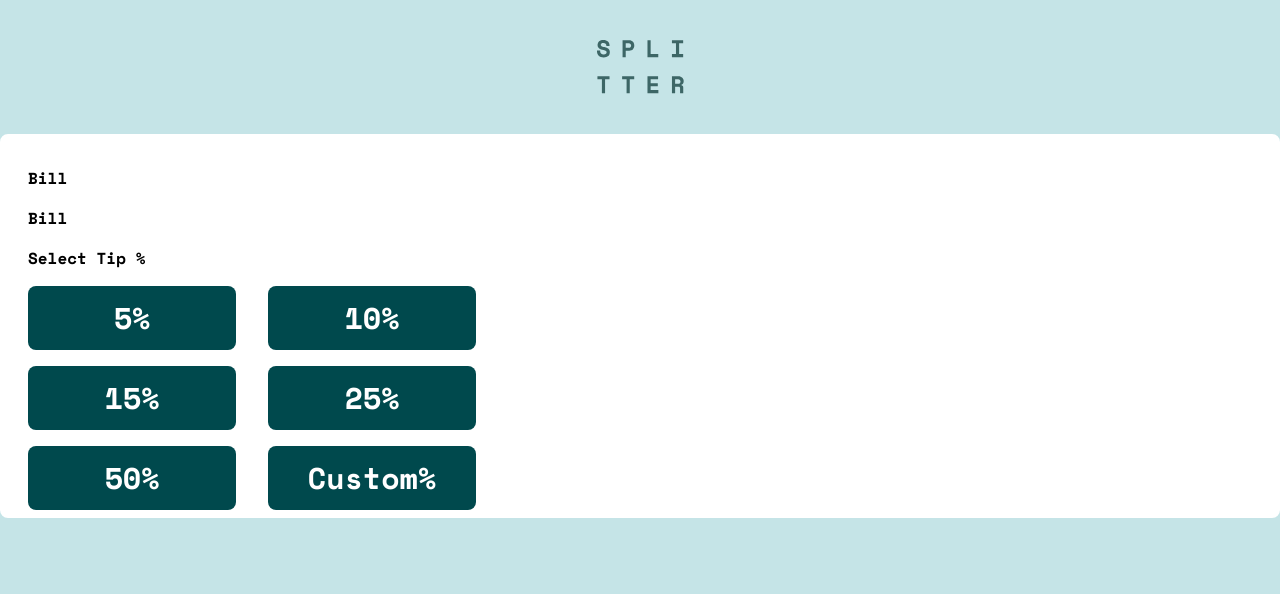
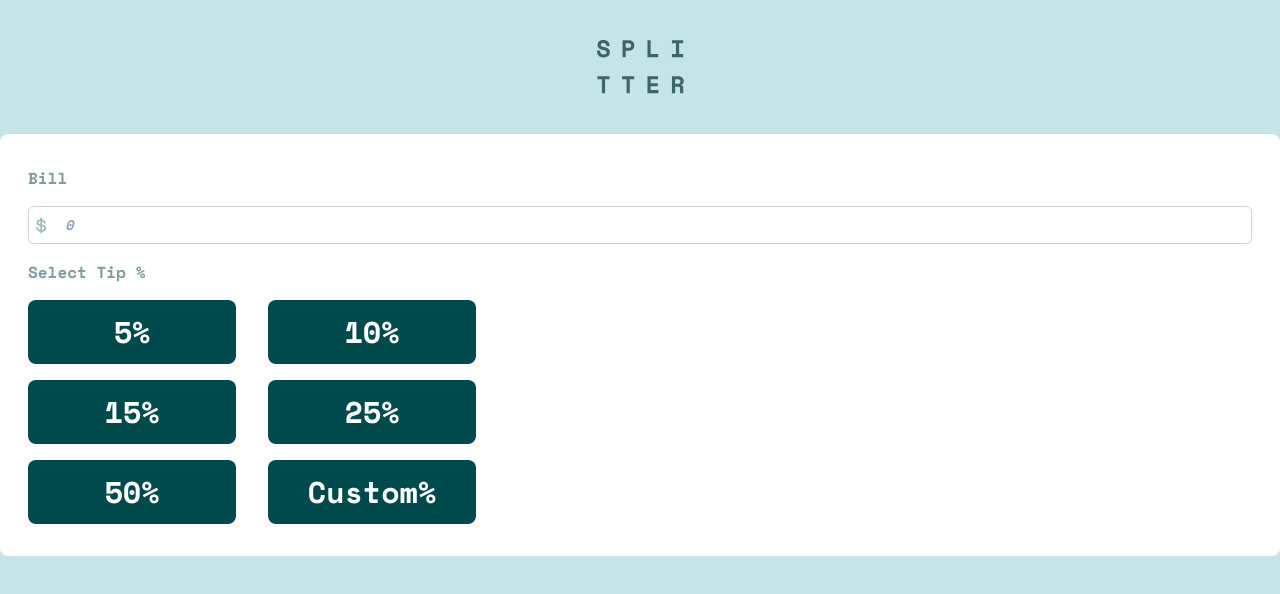
Before and after one commit to zayaanw/tip-calc, a React (Vite) app: page / in a window 1280 px wide. Shown: the top 594 px of the page. Built offline with nearby package versions, Linux system fonts and the light colour scheme.

Commit message:
Input added - have to fix alignment

```diff
--- a/index.html
+++ b/index.html
@@ -2,7 +2,7 @@
 <html lang="en">
   <head>
     <meta charset="UTF-8" />
-    <link rel="icon" type="image/svg+xml" href="/vite.svg" />
+    <link rel="icon" type="image/svg+xml" href="/src\assets\icon-dollar.svg" />
     <meta name="viewport" content="width=device-width, initial-scale=1.0" />
     <link rel="preconnect" href="https://fonts.googleapis.com" />
     <link rel="preconnect" href="https://fonts.gstatic.com" crossorigin />
--- a/src/App.jsx
+++ b/src/App.jsx
@@ -10,9 +10,9 @@ function App() {
       <div>
         <Logo></Logo>
         <Container>
-          <h1>Bill</h1>
+          <h1 className="text-[#7f9c9f]">Bill</h1>
           <Bill></Bill>
-          <h1>Select Tip %</h1>
+          <h1 className="text-[#7f9c9f]">Select Tip %</h1>
           <div className="grid grid-flow-row grid-cols-2 grid-rows-3 gap-x-8 gap-y-4">
             <TipButton percentage={5} />
             <TipButton percentage={10} />
--- a/src/components/Bill.jsx
+++ b/src/components/Bill.jsx
@@ -1,5 +1,18 @@
 function Bill() {
-  return <div>Bill</div>;
+  return (
+    <label className="relative block w-full">
+      <span className="sr-only">Total amount</span>
+      <span className="absolute inset-y-0 left-0 flex items-center pl-2">
+        <img src="src\assets\icon-dollar.svg"></img>
+      </span>
+      <input
+        className="block w-full rounded-md border border-slate-300 bg-white py-2 pl-9 pr-3 text-2xl shadow-sm placeholder:italic placeholder:text-slate-400 focus:border-sky-500 focus:outline-none focus:ring-1 focus:ring-sky-500 sm:text-sm"
+        placeholder="0"
+        type="number"
+        name="total_bill"
+      />
+    </label>
+  );
 }
 
 export default Bill;
--- a/src/components/Container.jsx
+++ b/src/components/Container.jsx
@@ -1,6 +1,6 @@
 function Container({ children }) {
   return (
-    <div className="relative mt-10 flex h-96 flex-col items-start gap-4 rounded-lg border-4 border-white bg-white px-6 py-7 ">
+    <div className=" relative mt-10 flex h-fit  flex-col items-start gap-4 rounded-lg border-4 border-white bg-white px-6 py-7 ">
       {children}
     </div>
   );
```
